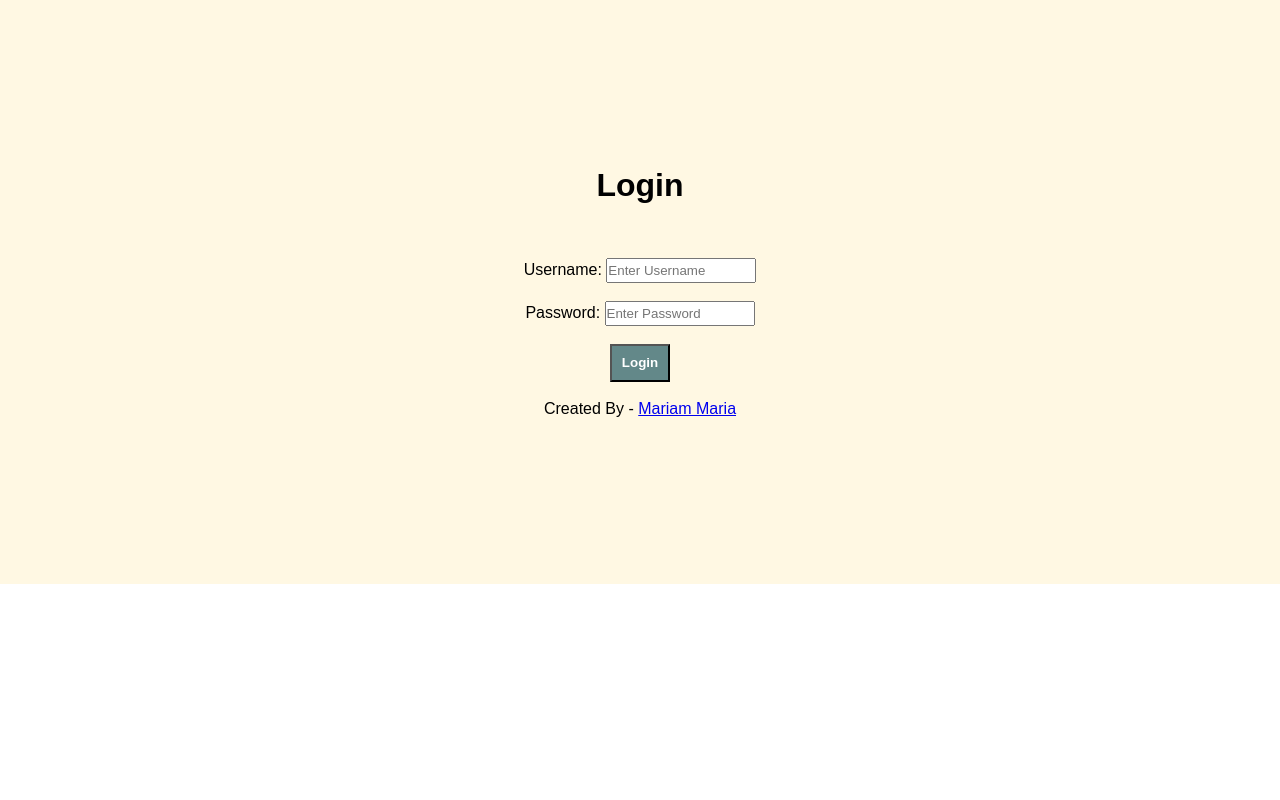
After one commit to findmariammariaa/Food-Ordering-Website, a PHP site: page /food_order/admin/login.php in a window 1280 px wide. The commit adds this page. Run offline with PHP 8.4, Linux system fonts and the light colour scheme; some libraries are stand-ins or nearby versions.

Commit message:
Login - Authentication and Access Control - Authorization feature added

```diff
--- /dev/null
+++ b/admin/login.php
@@ -0,0 +1,95 @@
+<?php include('../config/constants.php'); ?>
+<div class="login">
+
+        <html>
+            <head>
+                <title>Login - Foodie's Order System</title>
+                <link rel="stylesheet" href="../css/admin.css">
+            </head>
+
+            <body>
+
+                <div class="login">
+                    <h1 class="text-center">Login</h1>
+                    </br>
+
+                    <?php
+                        if(isset($_SESSION['login']))
+                        {
+                            echo $_SESSION['login'];
+                            unset($_SESSION['login']);
+                        }
+
+                        if(isset($_SESSION['no-login-message']))
+                        {
+                            echo $_SESSION['no-login-message'];
+                            unset($_SESSION['no-login-message']);
+                        }
+                    ?>
+                    <br><br>
+
+                    <!-- Login Form Starts HEre -->
+                    <form action="" method="POST" class="text-center">
+                    Username:
+                    <input type="text" name="username" placeholder="Enter Username" class="wide-input"><br><br>
+
+                    Password:
+                    <input type="password" name="password" placeholder="Enter Password" class="wide-input"><br><br>
+
+                    <input type="submit" name="submit" value="Login" class="btn-primary">
+                    <br><br>
+                    </form>
+                    <!-- Login Form Ends HEre -->
+
+                    <p class="text-center">Created By - <a href="https://github.com/findmariammariaa/">Mariam Maria</a></p>
+                </div>
+
+            </body>
+        </html>
+
+</div>
+
+        <?php
+
+            //CHeck whether the Submit Button is Clicked or NOt
+            if(isset($_POST['submit']))
+            {
+                //Process for Login
+                //1. Get the Data from Login form
+                // $username = $_POST['username'];
+                // $password = md5($_POST['password']);
+                $username = mysqli_real_escape_string($conn, $_POST['username']);
+
+                $raw_password = md5($_POST['password']);
+                $password = mysqli_real_escape_string($conn, $raw_password);
+
+                //2. SQL to check whether the user with username and password exists or not
+                $sql = "SELECT * FROM tbl_admin WHERE username='$username' AND password='$password'";
+
+                //3. Execute the Query
+                $res = mysqli_query($conn, $sql);
+
+                //4. COunt rows to check whether the user exists or not
+                $count = mysqli_num_rows($res);
+
+                if($count==1)
+                {
+                    //User AVailable and Login Success
+                    $_SESSION['login'] = "<div class='success'>Login Successful.</div>";
+                    $_SESSION['user'] = $username; //TO check whether the user is logged in or not and logout will unset it
+
+                    //REdirect to HOme Page/Dashboard
+                    header('location:'.SITEURL.'admin/');
+                }
+                else
+                {
+                    //User not Available and Login FAil
+                    $_SESSION['login'] = "<div class='error text-center '>Username or password did not match.</div>";
+                    //REdirect to HOme Page/Dashboard
+                    header('location:'.SITEURL.'admin/login.php');
+                }
+
+
+            }
+
+        ?>
--- a/admin/manage-admin.php
+++ b/admin/manage-admin.php
@@ -44,7 +44,7 @@
 
 
                 ?>
-                <br><br><br>
+                <br><br>
 
                 <!-- Button to Add Admin -->
                 <a href="add-admin.php" class="btn-primary">Add Admin</a>
--- a/admin/partials/menu.php
+++ b/admin/partials/menu.php
@@ -1,7 +1,9 @@
 
 <?php
     include('../config/constants.php');
+    include('login-check.php');
 ?>
+
 <html>
     <head>
         <title>Foodie's Order - Home Page</title>
@@ -21,6 +23,7 @@
                     <li><a href="manage-category.php">Category</a></li>
                     <li><a href="manage-food.php">Food</a></li>
                     <li><a href="manage-order.php">Order</a></li>
+                    <li><a href="logout.php">Logout</a></li>
                  </ul>
             </div>
 
--- a/css/admin.css
+++ b/css/admin.css
@@ -2,6 +2,11 @@
     Author: Mariam Maria
     Theme: Foodie's order
 */
+/*css for login*/
+.login{
+    background-color: FFF8E3;
+    padding: 7%;
+}
 *{
     margin:  0;
     padding: 0;
@@ -95,10 +100,19 @@ table tr td{
     color: 3C5B6F;
 }
 
+.success{
+    color: green;
+    font-weight: bold;
+}
+.error{
+    color: red;
+    font-weight: bold;
+}
+
 /* css for main content */
 .main-content{
     background-color: FFF8E3;
-    padding: 3%;
+    padding: 4%;
 
 }
 .col-4{
@@ -109,9 +123,15 @@ table tr td{
     float: left;
 }
 
+
 /* css for footer */
 .footer{
     background-color: 638889;
     color: white;
     text-decoration-color: white;
 }
+/*text box size*/
+.wide-input {
+    width: 150px; /* Adjust width as needed */
+    height: 25px;
+}
```
Also changed, not shown: admin/index.php (+9 -0 lines), admin/logout.php (added, +10 -0 lines), admin/partials/login-check.php (added, +14 -0 lines).
